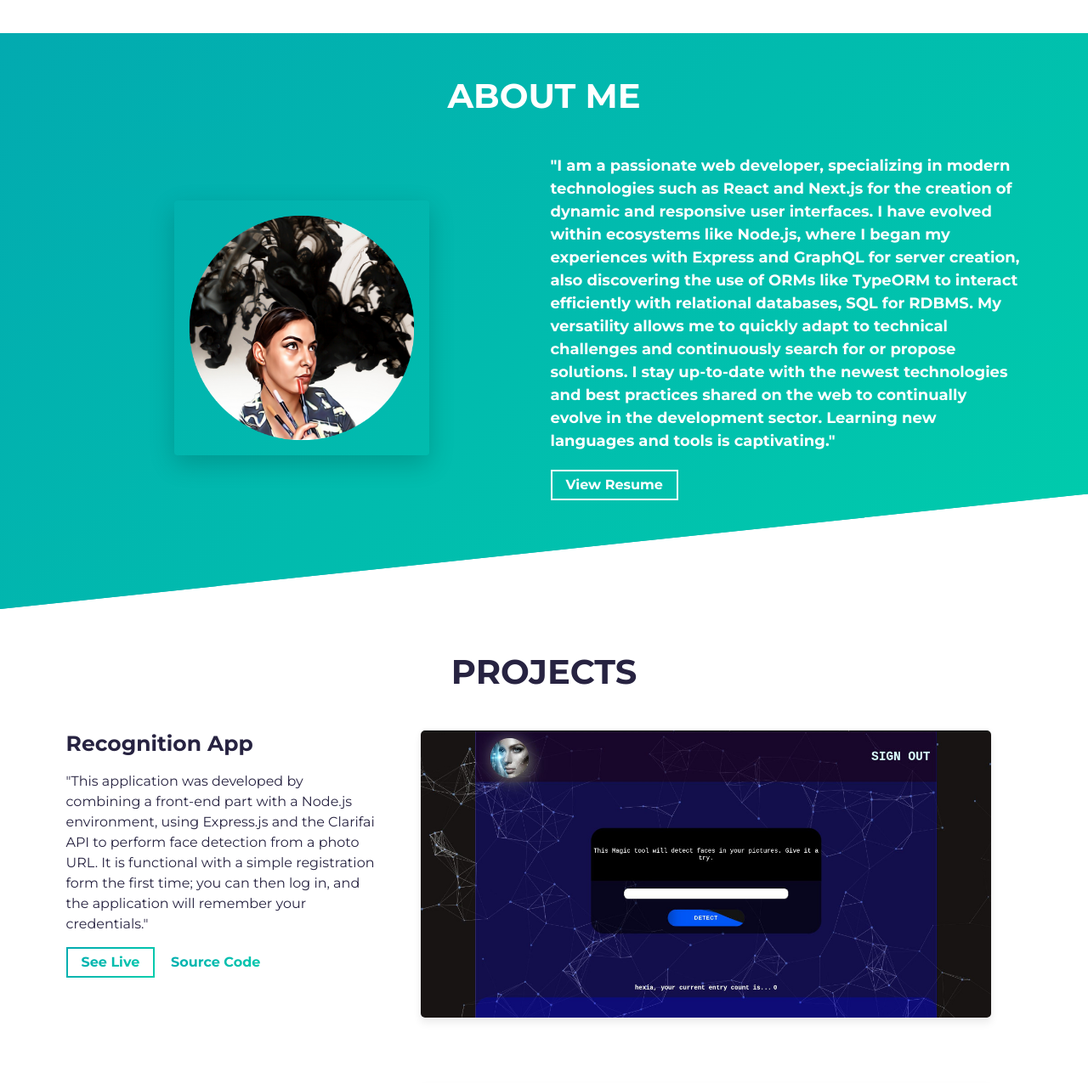
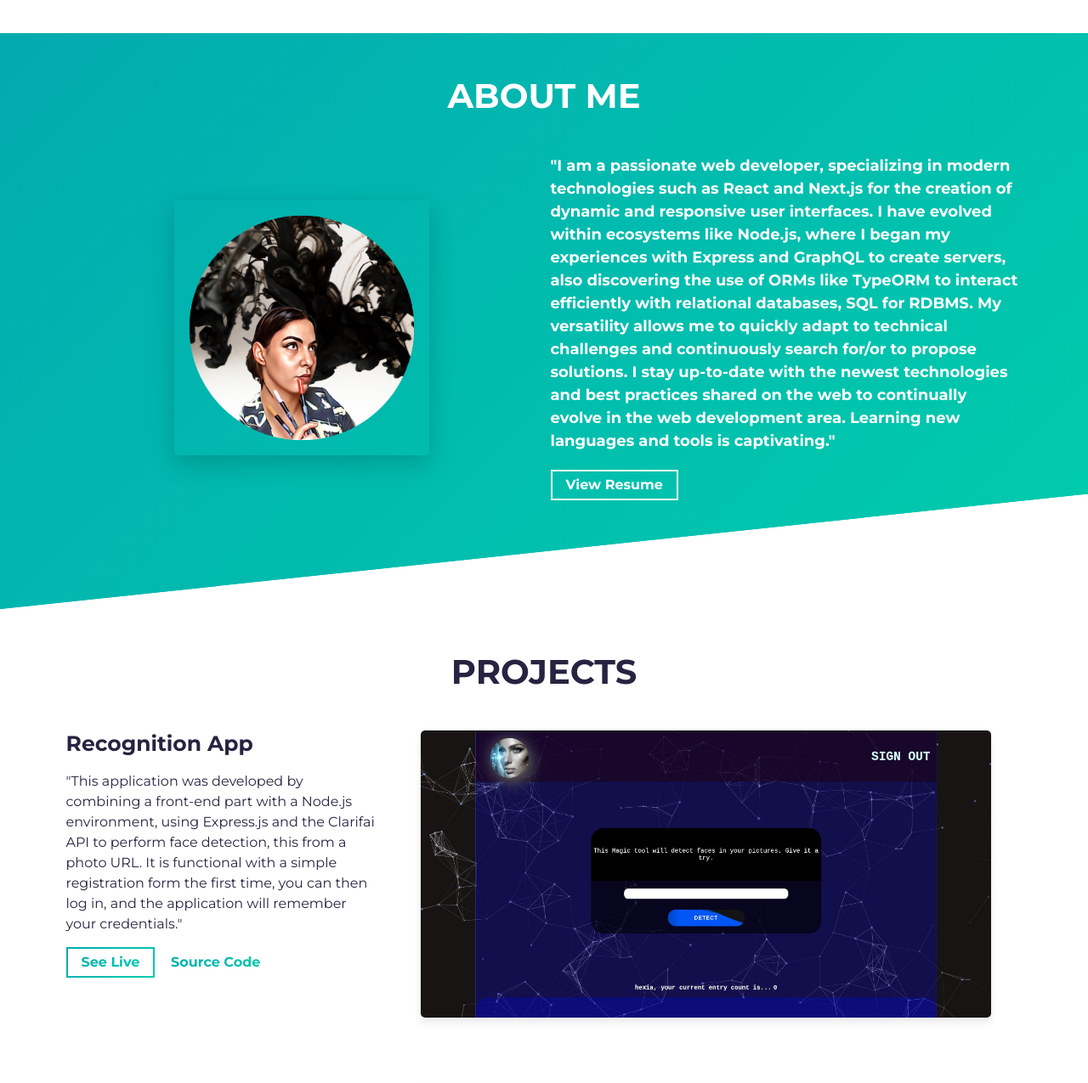
Before and after one commit to AnaisRevellat/portfolio_2024, a website built with Parcel: page src/index.html in a window 1280 px wide. Shown: the part 761-2036 px from the top of the page at 85% size. Built offline with nearby package versions, Linux system fonts and the light colour scheme.

Commit message:
adjustments

```diff
--- a/src/index.html
+++ b/src/index.html
@@ -71,13 +71,13 @@
                 technologies such as React and Next.js for the creation of
                 dynamic and responsive user interfaces. I have evolved within
                 ecosystems like Node.js, where I began my experiences with
-                Express and GraphQL for server creation, also discovering the
+                Express and GraphQL to create servers, also discovering the
                 use of ORMs like TypeORM to interact efficiently with relational
                 databases, SQL for RDBMS. My versatility allows me to quickly
-                adapt to technical challenges and continuously search for or
+                adapt to technical challenges and continuously search for/or to
                 propose solutions. I stay up-to-date with the newest
                 technologies and best practices shared on the web to continually
-                evolve in the development sector. Learning new languages and
+                evolve in the web development area. Learning new languages and
                 tools is captivating."
               </p>
 
@@ -113,9 +113,9 @@
                   <p class="mb-4">
                     "This application was developed by combining a front-end
                     part with a Node.js environment, using Express.js and the
-                    Clarifai API to perform face detection from a photo URL. It
+                    Clarifai API to perform face detection, this from a photo URL. It
                     is functional with a simple registration form the first
-                    time; you can then log in, and the application will remember
+                    time, you can then log in, and the application will remember
                     your credentials."
                   </p>
                 </div>
```
